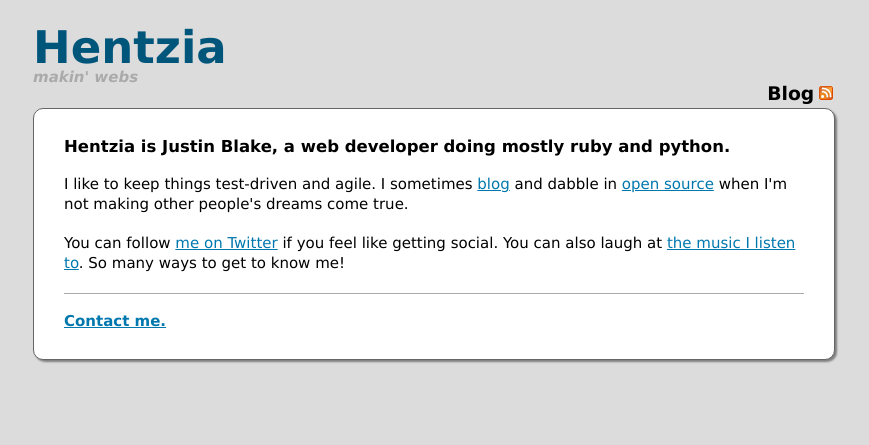
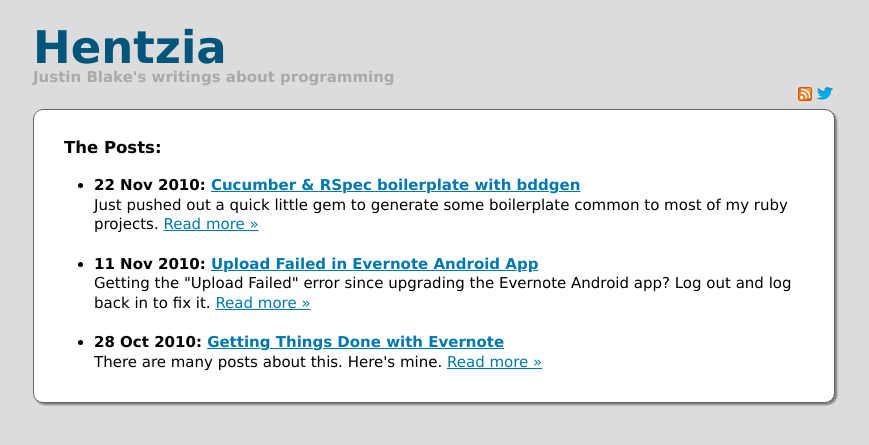
Before and after one commit to blaix/blaix.github.com, a Jekyll site: the page built from index.html, in a window 1280 px wide. Shown: the top 445 px of the page, without its empty margins (17-886 px from the left). Built offline with Jekyll 4.4.1, drawn with Linux system fonts in a browser that asks for light colours; some web fonts are replaced; comment, search, counter and statistics services are not loaded.

Commit message:
Focus on the blog and remove the corporate crap

```diff
--- a/_layouts/main.html
+++ b/_layouts/main.html
@@ -8,7 +8,7 @@
     <meta charset='utf-8'>
     <link href='/stylesheets/reset.css' rel='stylesheet' type='text/css'>
     <link href='/stylesheets/main.css' rel='stylesheet' type='text/css'>
-    <link href="http://feeds.feedburner.com/hentzia" rel="alternate" title="RSS" type="application/rss+xml">
+    <link href="/atom.xml" rel="alternate" title="RSS" type="application/rss+xml">
     <title>{{ page.title }}</title>
     <script type="text/javascript">
       var _gaq = _gaq || [];
@@ -24,11 +24,11 @@
   <body>
     <hgroup>
       <h1><a href="/">Hentzia</a></h1>
-      <h2>makin' webs</h2>
+      <h2>Justin Blake's writings about programming</h2>
     </hgroup>
     <nav>
-      <a id="nav-blog" href="/blog">Blog</a>
-      <a id="nav-feed" href="http://feeds.feedburner.com/hentzia"><img src="/images/icons/feed-icon-14x14.png" alt="Feed Icon" title="Subscribe to the RSS Feed"></a>
+      <a id="nav-feed" href="/atom.xml"><img src="/images/icons/feed-icon-14x14.png" alt="Feed Icon" title="Atom Feed"></a>
+      <a id="nav-twitter" href="/https://twitter.com/blaix"><img src="/images/icons/twitter-bird-16x16.png" alt="Twitter Icon" title="@blaix on Twitter"></a>
     </nav>
     <section>
       {{ content }}
--- a/index.html
+++ b/index.html
@@ -1,22 +1,20 @@
 ---
 layout: main
-title: Hentzia, Inc.
+title: Hentzia
 ---
 
-<h1>Hentzia is Justin Blake, a web developer doing mostly ruby
-and python.</h1>
+<h1>The Posts:</h1>
 
-<p>I like to keep things test-driven and agile. I
-sometimes <a href="/blog/" title="The Hentzia Blog">blog</a> and dabble in
-<a href='http://github.com/blaix' title='Justin Blake on Github'>open
-source</a> when I'm not making other people's dreams come true.</p>
-
-<p>You can follow <a href="http://twitter.com/blaix" title="Justin Blake's
-Twitter">me on Twitter</a>
-if you feel like getting social. You can also laugh at <a
-href="http://www.last.fm/user/blaix" title="Justin Blake's last.fm
-profile">the music I listen to</a>. So many ways to get to know me!</p>
-
-<footer>
-  <strong><a href='mailto:justin@hentzia.com' title='justin@hentzia.com'>Contact me.</a></strong>
-</footer>
+<ul>
+  {% for post in site.posts %}
+    <li>
+      <p>
+        <strong>
+          <time>{{ post.date | date_to_string }}</time>:
+          <a href="{{ post.url }}">{{ post.title }}</a>
+        </strong>
+        <br>{{ post.summary }} <a href="{{ post.url }}">Read more &raquo;</a>
+      </p>
+    </li>
+  {% endfor %}
+</ul>
--- a/stylesheets/main.css
+++ b/stylesheets/main.css
@@ -23,7 +23,6 @@
 }
 
 h2 {
-  font-style: italic;
   color: #aaaaaa;
 }
 
```
Also changed, not shown: blog/index.html (deleted, +0 -20 lines), images/icons/twitter-bird-16x16.png (added).
